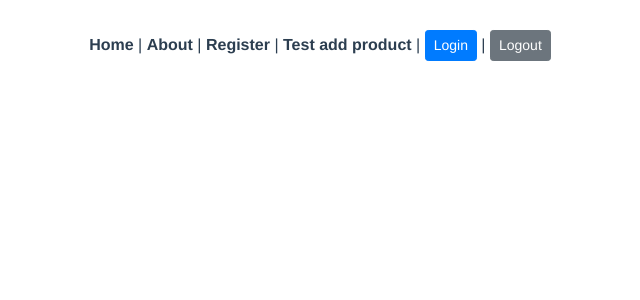
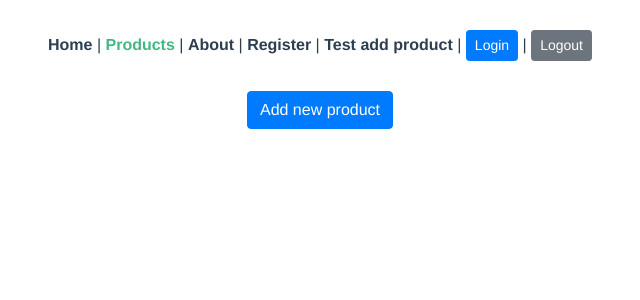
Before and after one commit to alpari01/buysell_frontend, a Vue app: page /products in a window 1280 px wide. Shown: the top 300 px of the page, without its empty margins (320-960 px from the left). Built offline with nearby package versions, Linux system fonts and the light colour scheme.

Commit message:
Added ProductsView.vue and button "Add new product".

```diff
--- a/src/App.vue
+++ b/src/App.vue
@@ -7,6 +7,7 @@ function logout() {
 <template>
   <nav>
     <router-link to="/">Home</router-link> |
+    <router-link to="/products">Products</router-link> |
     <router-link to="/about">About</router-link> |
     <router-link to="/register">Register</router-link> |
     <router-link to="/product/add">Test add product</router-link> |
--- a/src/router/index.js
+++ b/src/router/index.js
@@ -23,6 +23,11 @@ const routes = [
     component: () => import('../views/AddProductView.vue')
   },
   {
+    path: '/products',
+    name: 'products',
+    component: () => import('../views/ProductsView.vue')
+  },
+  {
     path: '/about',
     name: 'about',
     // route level code-splitting
--- /dev/null
+++ b/src/views/ProductsView.vue
@@ -0,0 +1,30 @@
+<script setup>
+function isUserLoggedIn() {
+  let token = JSON.parse(localStorage.getItem("token"));
+  return token != null;
+}
+function addProduct() {
+  if (isUserLoggedIn()) {
+    const productTable = document.getElementById("productTable")
+    const newProduct = document.createElement("div")
+    newProduct.setAttribute("class", "col")
+    newProduct.innerHTML = "value"
+    productTable.appendChild(newProduct)
+  }
+  else alert("User not logged in.");
+}
+</script>
+
+<template>
+  <div class="col-sm-3 mx-auto">
+    <input type="button" v-on:click="addProduct" class="btn btn-primary btn-bg" value="Add new product">
+  </div>
+  <div class="container text-center">
+    <div class="row row-cols-4" id="productTable">
+    </div>
+  </div>
+</template>
+
+<style scoped>
+
+</style>
```
